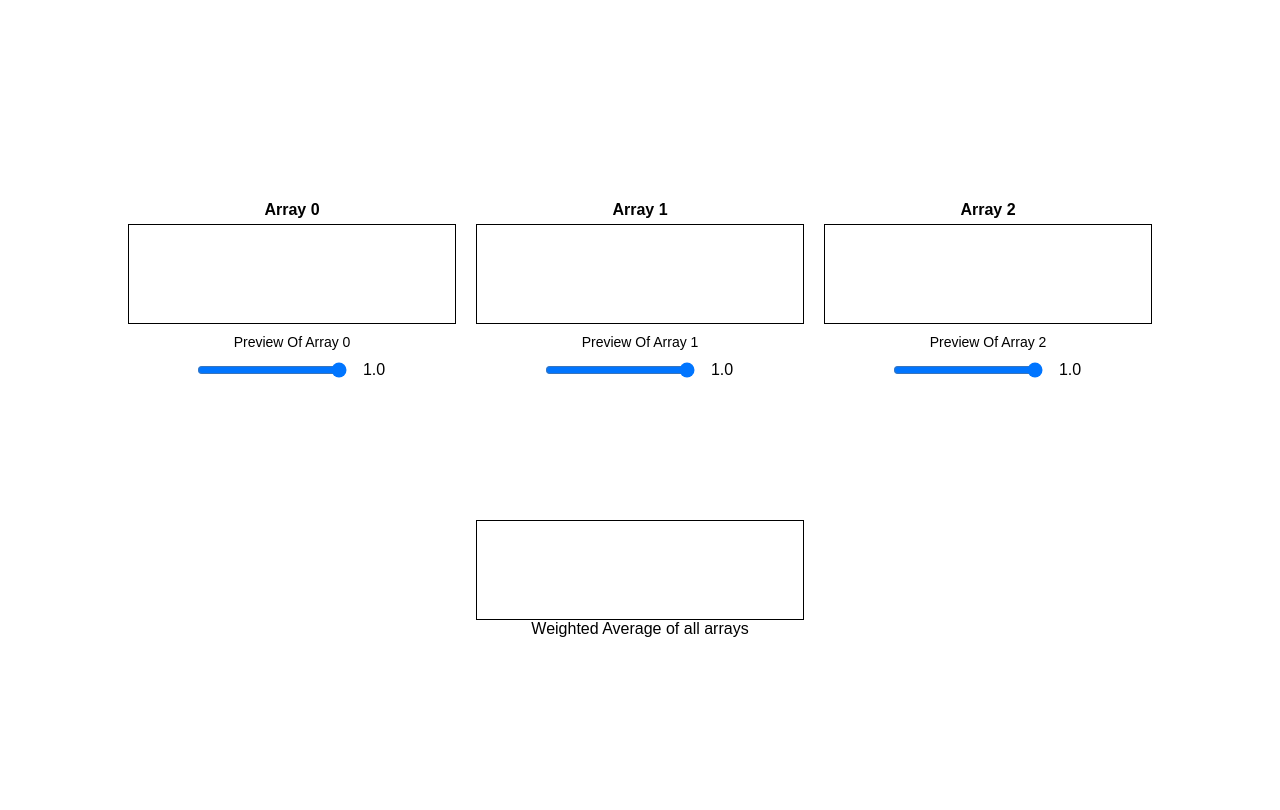
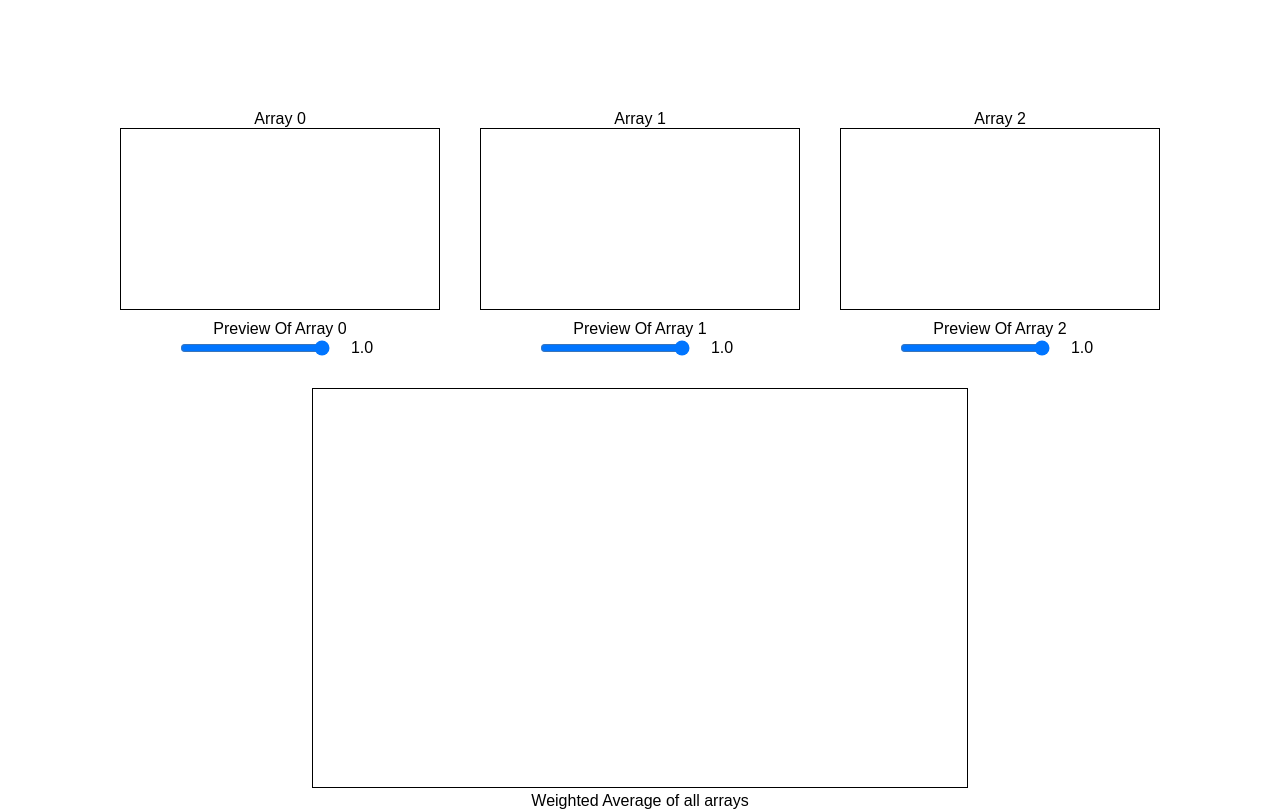
Before and after one commit to CodingGriffin/weighted_average_image_canvas, a website built with webpack: page src/index.html in a window 1280 px wide. Built offline with nearby package versions, Linux system fonts and the light colour scheme.

Commit message:
changed layout

```diff
--- a/src/index.html
+++ b/src/index.html
@@ -16,26 +16,48 @@
         margin: 0;
         padding: 0;
         font-family: Arial, sans-serif;
+      }
+
+      .container {
         display: flex;
         flex-direction: column;
         align-items: center;
-      }
-
-      .container {
+        justify-content: space-around;
         width: 100%;
         height: 100%;
-        display: flex;
-        justify-content: center;
-        align-items: center;
-        flex-direction: column;
-        gap: 100px;
+        padding: 100px;
+        margin: auto;
       }
 
       .panels {
         display: flex;
+        flex-wrap: wrap;
         justify-content: center;
         gap: 20px;
-        margin: 20px 0;
+        width: 100%;
+      }
+
+      .panel {
+        flex: 1 1 calc(33.33% - 40px);
+        max-width: 320px;
+        text-align: center;
+        margin: 10px;
+      }
+
+      .panel .content {
+        position: relative;
+        width: 100%;
+        padding-top: 56.25%; /* 16:9 Aspect Ratio */
+        border: 1px solid black;
+        margin-bottom: 10px;
+      }
+
+      .panel canvas {
+        position: absolute;
+        top: 0;
+        left: 0;
+        width: 100%;
+        height: 100%;
       }
 
       .panel input[type="file"] {
@@ -48,32 +70,6 @@
         cursor: pointer;
       }
 
-      .panel {
-        text-align: center;
-      }
-
-      .panel canvas {
-        width: 100%;
-        height: 100%;
-      }
-      .panel .content {
-        position: relative;
-        width: 328px;
-        height: 100px;
-        border: 1px solid black;
-        margin-bottom: 10px;
-      }
-
-      .panel .title {
-        font-weight: bold;
-        margin-bottom: 5px;
-      }
-
-      .panel .preview {
-        font-size: 14px;
-        margin-bottom: 10px;
-      }
-
       .slider-container {
         display: flex;
         align-items: center;
@@ -82,28 +78,57 @@
       }
 
       .slider-container input[type="range"] {
-        width: 150px;
+        flex-grow: 1;
+        max-width: 150px;
       }
 
-      .slider-container .slider-value {
-        width: 30px;
+      .slider-value {
+        min-width: 40px;
         text-align: center;
       }
 
       .main-panel {
-        width: 328px;
-        height: 100px;
+        width: 100%;
+        max-width: 656px;
         margin-top: 20px;
         text-align: center;
       }
 
       .main-panel canvas {
-        position: relative;
         width: 100%;
-        height: 100%;
+        height: 400px;
         border: 1px solid black;
-        display: block;
-        margin: 0 auto;
+      }
+
+      @media (max-width: 1024px) {
+        .panel {
+          flex: 1 1 calc(50% - 40px); /* Adjust panels to 2 per row */
+        }
+      }
+
+      @media (max-width: 768px) {
+        .panel {
+          flex: 1 1 100%; /* Full-width panels on small screens */
+        }
+
+        .slider-container input[type="range"] {
+          max-width: 120px;
+        }
+      }
+
+      @media (max-width: 480px) {
+        .slider-container {
+          flex-direction: column;
+          align-items: flex-start;
+        }
+
+        .slider-value {
+          margin-top: 5px;
+        }
+
+        .main-panel canvas {
+          height: 120px;
+        }
       }
     </style>
   </head>
@@ -146,7 +171,7 @@
               min="0"
               max="1"
               step="0.01"
-              value="1"
+              value="1.0"
             />
             <span class="slider-value" id="sliderValue1">1.0</span>
           </div>
@@ -167,7 +192,7 @@
               min="0"
               max="1"
               step="0.01"
-              value="1"
+              value="1.0"
             />
             <span class="slider-value" id="sliderValue2">1.0</span>
           </div>
--- a/src/index.js
+++ b/src/index.js
@@ -30,27 +30,22 @@ sliders.forEach(({ slider, value }) => {
     valueElement.textContent = sliderElement.value;
 
     console.log("index:", slider, "value:", sliderElement.value);
-
-    const data = processData();
-    console.log(data);
-    drawImage(data);
+    if (Object.keys(dataStore).length == 3) {
+      const data = processData();
+      console.log(data);
+      drawImage(data);
+    }
   });
 });
 
 function processData() {
   const data = new Float32Array(DATA_LENTH);
   // console.log("dataStore:", dataStore["data0"][0]);
-  const normalizedData = dataStore["data0"].data.map((value) =>
-    value * 255
-  );
-  const normalizedData1 = dataStore["data1"].data.map((value) =>
-    value * 255
-  );
-  const normalizedData2 = dataStore["data2"].data.map((value) =>
-    value * 255
-  );
+  const normalizedData = dataStore["data0"].data.map((value) => value * 255);
+  const normalizedData1 = dataStore["data1"].data.map((value) => value * 255);
+  const normalizedData2 = dataStore["data2"].data.map((value) => value * 255);
   // console.log(document.getElementById("slider0").value ,document.getElementById("slider1").value ,document.getElementById("slider2").value )
-  console.log("res:",normalizedData, normalizedData1, normalizedData2);
+  console.log("res:", normalizedData, normalizedData1, normalizedData2);
   for (let i = 0; i < DATA_LENTH; i++) {
     data[i] =
       (normalizedData[i] * document.getElementById("slider0").value +
```
